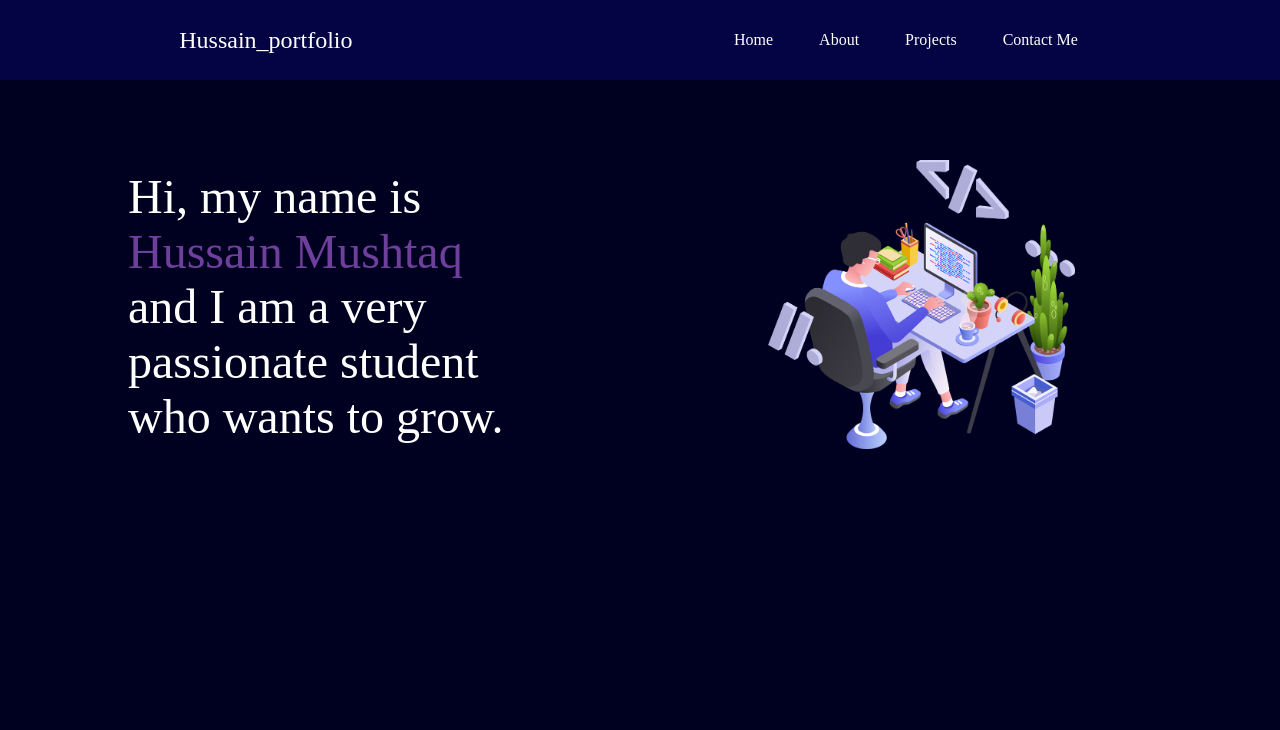
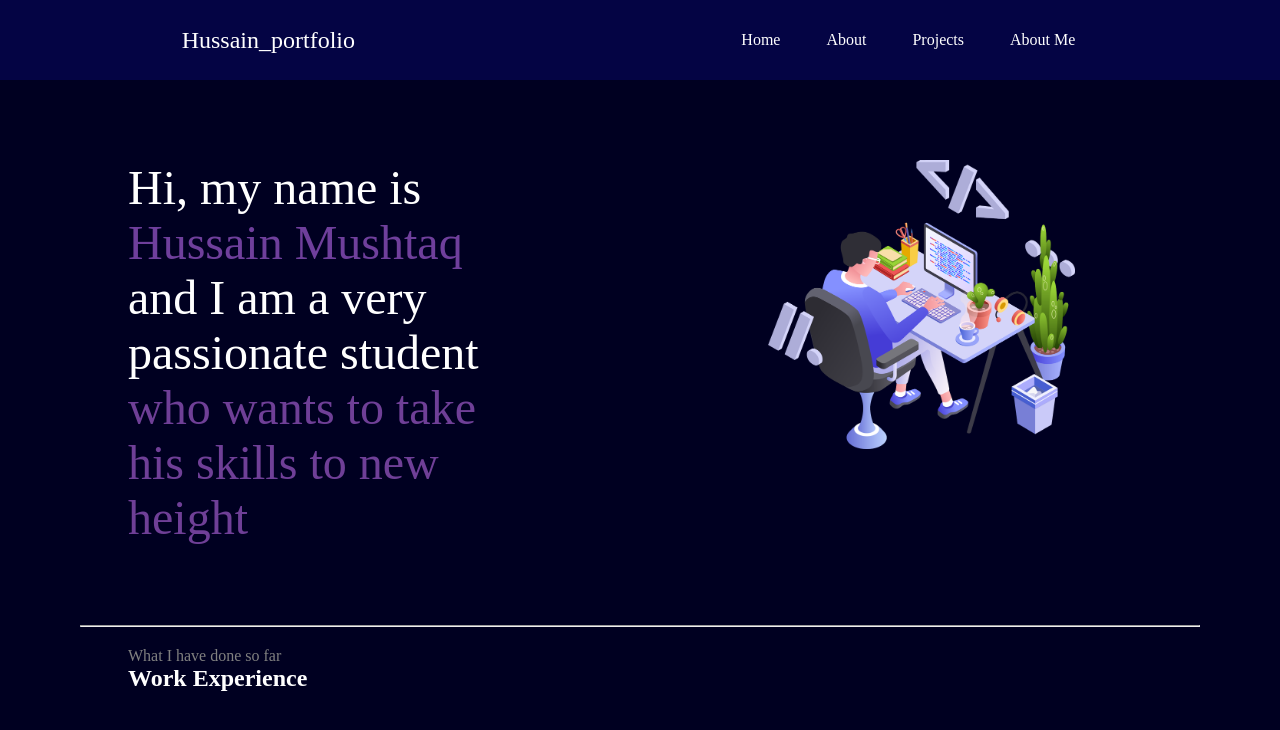
Before and after one commit to HussainMushtaq36/My-portfolio, a plain HTML site: page index.html in a window 1280 px wide. Drawn offline with nearby package versions, Linux system fonts and the light colour scheme.

Commit message:
home page is down separeated the css page

```diff
--- a/index.html
+++ b/index.html
@@ -4,66 +4,11 @@
     <meta charset="UTF-8">
     <meta name="viewport" content="width=device-width, initial-scale=1.0">
     <title>Hussain_portfolio</title>
+    <link rel="stylesheet" href="./style.css">
     <link rel="preconnect" href="https://fonts.googleapis.com">
 <link rel="preconnect" href="https://fonts.gstatic.com" crossorigin>
 <link href="https://fonts.googleapis.com/css2?family=Poppins:ital,wght@0,100;0,200;0,300;0,400;0,500;0,600;0,700;0,800;0,900;1,100;1,200;1,300;1,400;1,500;1,600;1,700;1,800;1,900&display=swap" rel="stylesheet">
-    <style>
-        *{
-            margin:0;
-            padding:0;
-        }
-        body{
-            background-color: rgb(0, 0, 33);
-            color:white;
-            font-family: 'Poppins' sans-serif;
-        }
-        nav{
-            display:flex;
-            justify-content: space-around;
-            align-items: center;
-            background-color: rgb(4, 4, 68);
-            height: 80px;
 
-        }
-        nav ul{
-            display: flex;
-            justify-content: center;
-
-        }
-        nav ul li{
-            list-style: none;
-            margin:0 23px;
-
-        }
-        .leftnav{
-            font-size: 1.5rem;
-        }
-        .firstsection{
-            display: flex;
-            justify-content:space-around;
-            margin: 80px 0px;
-            align-items: center;
-        }
-         .firstsection >div{
-            width: 30%;
-         }
-
-        .rightsection img{
-            width: 80%;
-            transition: .3s ease;
-        }
-        .rightsection img:hover{
-             scale: 1.1;
-        }
-        .leftsection {
-            font-size: 3rem;
-        }
-        .purple{
-            color: rgb(111, 63, 156);
-        }
-
-
-    </style>
 </head>
 <body>
     <header>
@@ -71,10 +16,10 @@
             <div class="leftnav">Hussain_portfolio</div>
             <div class="rightnav">
                 <ul>
-                    <li>Home</li>
-                    <li>About</li>
-                    <li>Projects</li>
-                    <li>Contact  Me</li>
+                    <li><a href="/">Home</a></li>
+                    <li><a href="/">About</a></li>
+                    <li><a href="/">Projects</a></li>
+                    <li><a href="/">About Me</a></li>
 
                 </ul>
             </div>
@@ -84,12 +29,29 @@
         <section class="firstsection">
             <div class="leftsection">
                 <div>Hi, my name is <span class="purple"> Hussain Mushtaq</span></div>
-                <div>and I am a very passionate student who wants to grow.</div>
+                <div>and I am a very passionate student</div>
+                <span id="element"></span>
             </div>
             <div class="rightsection">
                 <img src="pic.png">
             </div>
         </section>
+        <hr>
+        <section class="secondsection">
+            <span class="gray-text">What I have done so far</span>
+            <h1>Work Experience</h1>
+
+
+        </section>
     </main>
+    <script src="https://unpkg.com/typed.js@2.1.0/dist/typed.umd.js"></script>
+    <script>var typed = new Typed('#element', {
+    strings: [' who wants to grow.',' who wants to take his skills to new heights',' who wants to stand on his feet',' who wants to make a name for himself',''],
+    typeSpeed: 60,
+    backSpeed: 40,
+    backDelay: 1000,
+    showCursor:false,
+    startdelay:1500
+});</script>
 </body>
 </html>
--- /dev/null
+++ b/style.css
@@ -0,0 +1,90 @@
+
+        *{
+            margin:0;
+            padding:0;
+        }
+        body{
+            background-color: rgb(0, 0, 33);
+            color:white;
+            font-family: 'Poppins' sans-serif;
+        }
+        nav{
+            display:flex;
+            justify-content: space-around;
+            align-items: center;
+            background-color: rgb(4, 4, 68);
+            height: 80px;
+
+        }
+        nav ul{
+            display: flex;
+            justify-content: center;
+
+        }
+        nav ul li{
+            list-style: none;
+            margin:0 23px;
+
+        }
+        nav ul li a{
+            text-decoration: none;
+            color:white;
+        }
+        nav ul li a:hover{
+            color:lavender;
+            font-size: 1.01em;
+
+        }
+        .leftnav{
+            font-size: 1.5rem;
+        }
+        .firstsection{
+            display: flex;
+            justify-content:space-around;
+            margin: 80px 0px;
+            max-height: 120vh;
+
+
+        }
+         .firstsection >div{
+            width: 30%;
+         }
+
+        .rightsection img{
+            width: 80%;
+            transition: .3s ease;
+        }
+        .rightsection img:hover{
+             scale: 1.1;
+        }
+        .rightsection{
+            align-items: baseline;
+             max-height: 120vh;
+        }
+        .leftsection {
+            font-size: 3rem;
+
+        }
+        .purple{
+            color: rgb(111, 63, 156);
+        }
+        #element{
+            color:rgb(111, 63, 151);
+        }
+        main hr{
+            margin: 20px 80px;
+            padding : auto;
+        }
+        .gray-text{
+            color:gray
+        }
+        .h1{
+            font-size: 1.9rem;
+            text-align: auto;
+            margin: auto;
+        }
+        .secondsection{
+            max-width: 80vw;
+            margin: auto;
+
+        }
```
